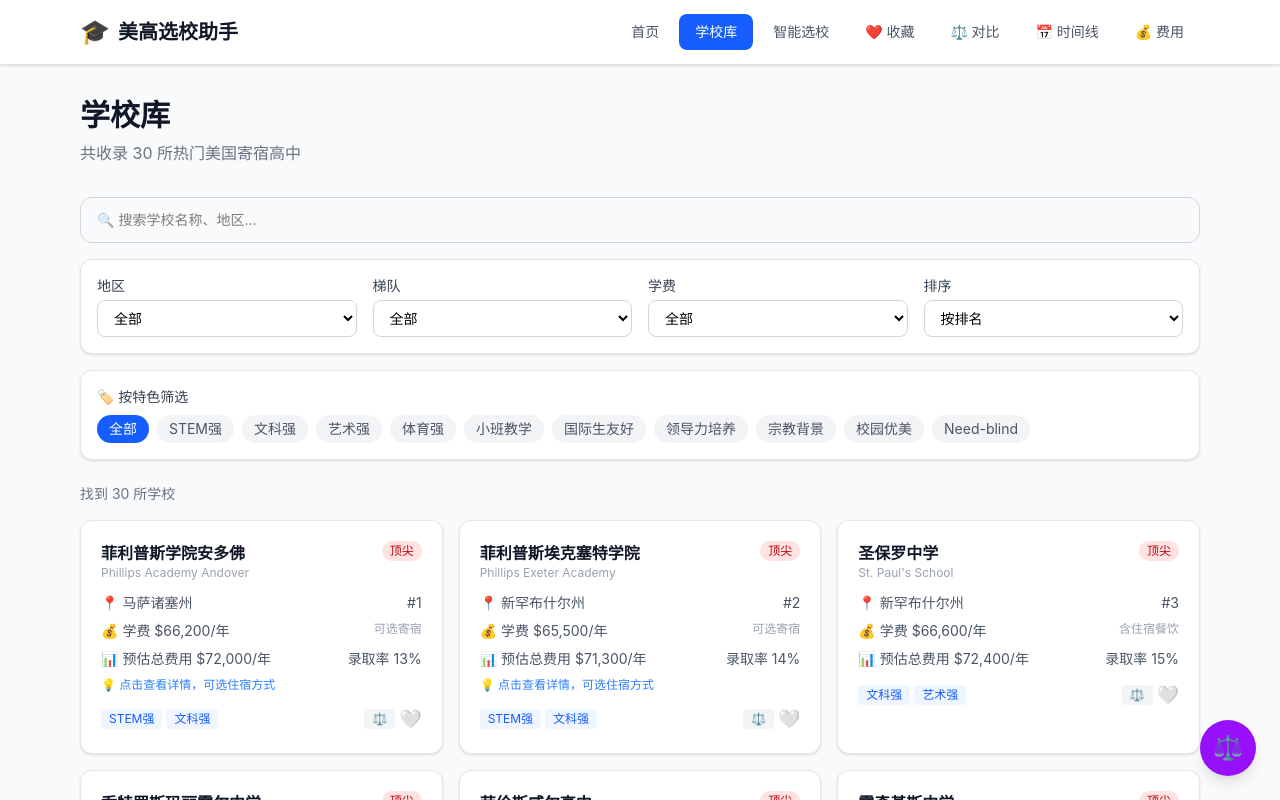
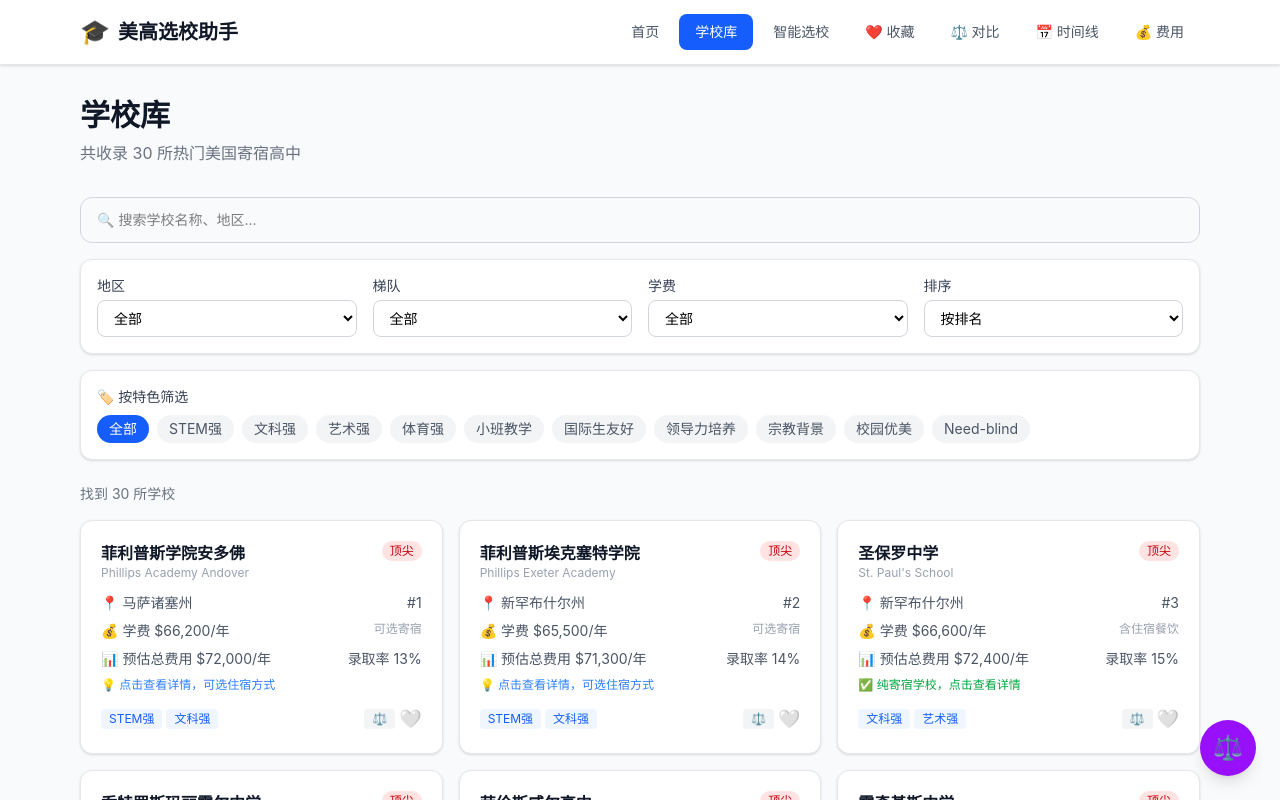
Before and after one commit to Hshyyy/meigao-helper, a React (Vite) app: page /schools in a window 1280 px wide. Shown: the top 800 px of the page. Built offline with nearby package versions, Linux system fonts and the light colour scheme.

Commit message:
纯寄宿学校加提示：✅ 纯寄宿学校，点击查看详情

```diff
--- a/src/components/SchoolCard.tsx
+++ b/src/components/SchoolCard.tsx
@@ -74,6 +74,9 @@
           <span>📊 预估总费用 ${displayCost.toLocaleString()}/年</span>
           <span>录取率 {school.acceptanceRate}%</span>
         </div>
+        {school.type === "寄宿" && (
+          <p className="text-xs text-green-600">✅ 纯寄宿学校，点击查看详情</p>
+        )}
         {school.type === "寄宿/走读" && (
           <p className="text-xs text-blue-500">💡 点击查看详情，可选住宿方式</p>
         )}
```
